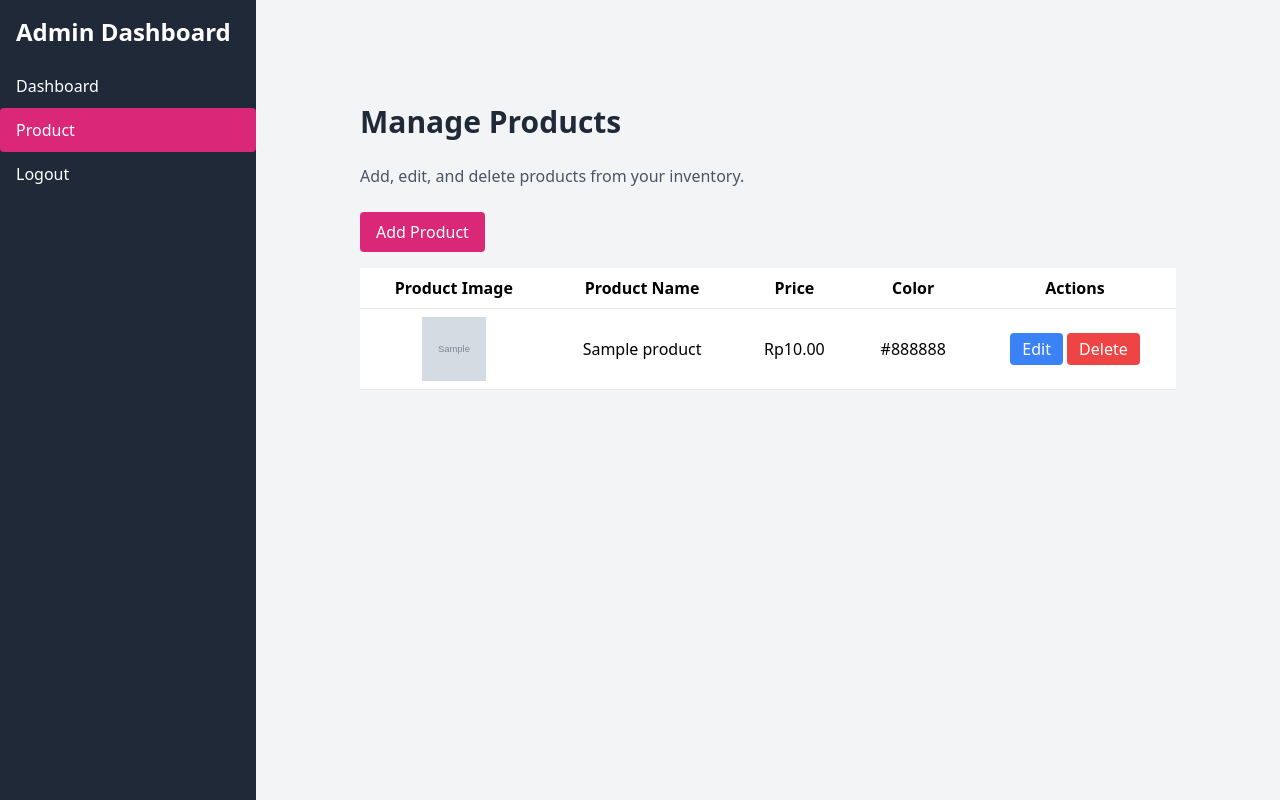
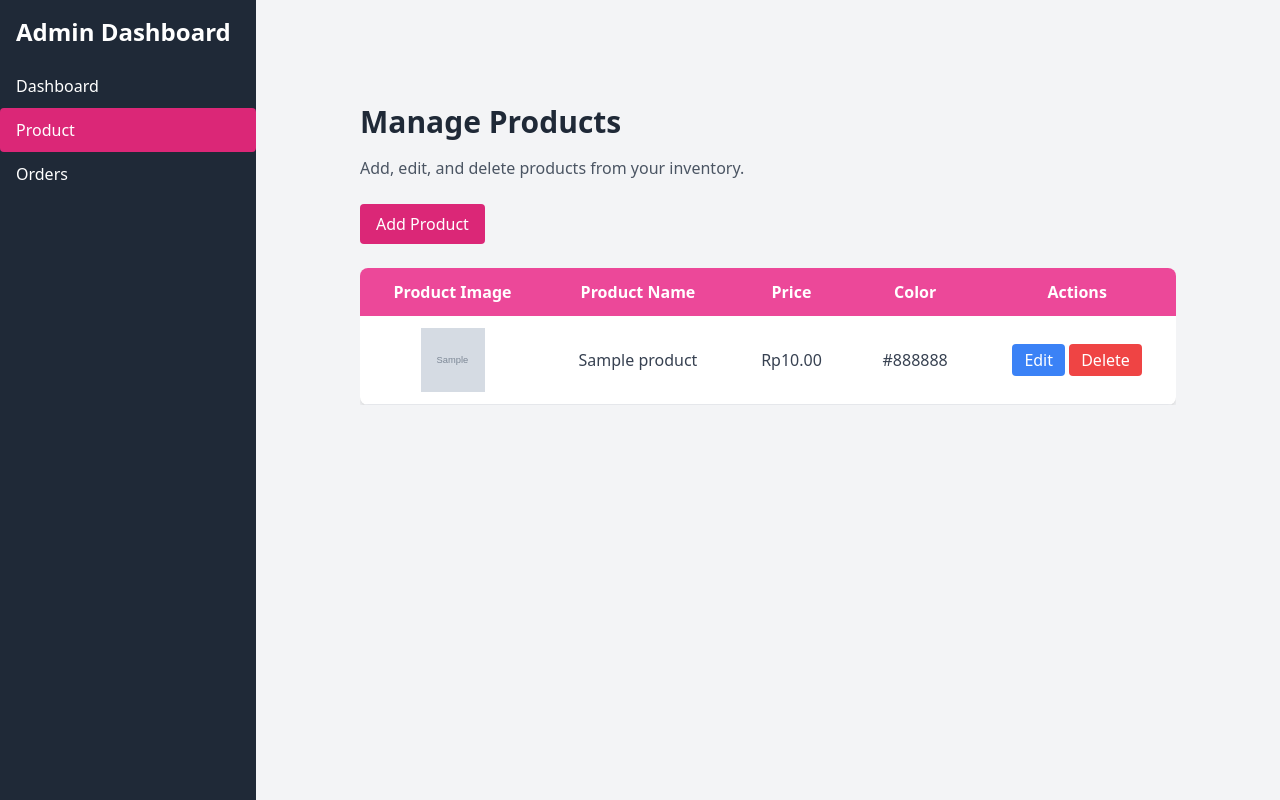
Before and after one commit to akwilapurba/KilaShop, a Flask app: page /admin/product in a window 1280 px wide. Run offline with Flask 3, Linux system fonts and the light colour scheme; the visitor is signed in with stand-in values (Sample User, id 1); grey boxes marked "Sample" are stand-in pictures; a database or web service that is not in the repository returns one stand-in record (values such as "Sample title"); some libraries are stand-ins or nearby versions.

Commit message:
Fix the admin dashboard and add the orders page

```diff
--- a/app.py
+++ b/app.py
@@ -153,6 +153,7 @@ def logout():
 
 
 @app.route('/products')
+@login_required
 def products():
     products = list(product_collection.find())  # Fetch all products from MongoDB
     return render_template('products.html', products=products)
@@ -185,7 +186,6 @@ def search():
         })
 
     return jsonify({'products': result})
-
 
 @app.route('/add_to_cart', methods=['POST'])
 def add_to_cart():
@@ -226,6 +226,7 @@ def remove_from_cart():
 
 
 @app.route('/cart')
+@login_required
 def view_cart():
     cart_items = session.get('cart', [])
 
@@ -240,12 +241,18 @@ def empty_cart():
 
 
 @app.route('/admin')
+@login_required
 def admin():
-    return render_template('admin/dashboard.html', current_page='dashboard')
+    total_products = product_collection.count_documents({})
+    total_orders = transaction_collection.count_documents({})
+    total_amount = sum(transaction['total_amount'] for transaction in transaction_collection.find({'status': 'capture'}))
+
+    return render_template('admin/dashboard.html', total_products=total_products, total_orders=total_orders, total_amount=total_amount, current_page='dashboard')
 
 
 # Route for adding a product
 @app.route('/admin/product', methods=['GET', 'POST'])
+@login_required
 def product():
     if request.method == 'POST':
         form = ProductForm(request.form)
@@ -333,6 +340,7 @@ def delete_product(product_id):
 
 
 @app.route('/checkout', methods=['POST'])
+@login_required
 def checkout():
     cart_items = session.get('cart', [])
     if not cart_items:
@@ -389,6 +397,7 @@ def checkout():
 
 
 @app.route('/transaction_status', methods=['POST'])
+@login_required
 def transaction_status():
     data = request.json
     order_id = data.get('order_id')
@@ -407,8 +416,16 @@ def transaction_status():
     return jsonify({'message': 'Transaction status updated successfully'})
 
 
-# End Route
+@app.route('/admin/orders')
+@login_required
+def orders():
+    transactions = list(transaction_collection.find())
+    user_map = {str(user['_id']): user['username'] for user in user_collection.find()}
 
+    for transaction in transactions:
+        transaction['username'] = user_map.get(str(transaction['user_id']), 'Unknown User')
+
+    return render_template('admin/orders.html', transactions=transactions, current_page='orders')
 
 if __name__ == '__main__':
     app.run(debug=True)
--- a/static/dist/css/out.css
+++ b/static/dist/css/out.css
@@ -775,20 +755,8 @@ video {
   margin-top: 2rem;
 }
 
-.-mt-10 {
-  margin-top: -2.5rem;
-}
-
-.mt-20 {
-  margin-top: 5rem;
-}
-
-.mb-20 {
-  margin-bottom: 5rem;
-}
-
-.mt-2 {
-  margin-top: 0.5rem;
+.mb-6 {
+  margin-bottom: 1.5rem;
 }
 
 .block {
--- a/templates/admin/edit_product.html
+++ b/templates/admin/edit_product.html
@@ -27,7 +27,7 @@
                 </div>
                 <div class="flex justify-end">
                     <button type="button" id="cancel-edit-btn" class="bg-gray-500 text-white py-2 px-4 rounded mr-2">Cancel</button>
-                    <button type="submit" class="bg-blue-600 text-white py-2 px-4 rounded">Save Changes</button>
+                    <button type="submit" class="bg-pink-600 text-white py-2 px-4 rounded">Save Changes</button>
                 </div>
             </form>
         </div>
--- a/templates/admin/products.html
+++ b/templates/admin/products.html
@@ -3,58 +3,46 @@
 {% block content %}
 <div class="flex-1 p-10">
     <div id="products-section" class="flex-1 p-10">
-            <h1 class="text-3xl font-semibold text-gray-800">Manage Products</h1>
-            <div class="mt-6">
-                <p class="text-gray-600">Add, edit, and delete products from your inventory.</p>
-                <div class="mt-6">
-                    <button id="add-product-btn" class="bg-pink-600 text-white py-2 px-4 rounded">Add Product</button>
-                    <table class="mt-4 min-w-full bg-white table-auto overflow-x-auto">
-                        <thead>
+        <h1 class="text-3xl font-semibold text-gray-800 mb-4">Manage Products</h1>
+        <p class="text-gray-600 mb-6">Add, edit, and delete products from your inventory.</p>
+        <button id="add-product-btn" class="bg-pink-600 text-white py-2 px-4 rounded mb-6">Add Product</button>
+        <div class="overflow-x-auto">
+            <table class="min-w-full bg-white rounded-lg shadow-md overflow-hidden">
+                <thead class="bg-pink-500 text-white">
                     <tr>
-                            <th class="py-2 px-4 border-b text-center">Product Image</th>
-                            <th class="py-2 px-4 border-b text-center">Product Name</th>
-                            <th class="py-2 px-4 border-b text-center">Price</th>
-                            <th class="py-2 px-4 border-b text-center">Color</th>
-                            <th class="py-2 px-4 border-b text-center">Actions</th>
+                        <th class="py-3 px-6 text-center">Product Image</th>
+                        <th class="py-3 px-6 text-center">Product Name</th>
+                        <th class="py-3 px-6 text-center">Price</th>
+                        <th class="py-3 px-6 text-center">Color</th>
+                        <th class="py-3 px-6 text-center">Actions</th>
                     </tr>
                 </thead>
-                        <tbody id="product-table-body">
+                <tbody class="text-gray-700">
                     {% for product in products %}
-                            <tr>
-                                <td class="py-2 px-4 border-b text-center">
-                                    <img src="{{ product.image_path }}" alt="{{ product.name }}"
-                                         class="h-16 w-16 object-cover mx-auto">
+                    <tr class="border-b">
+                        <td class="py-3 px-6 text-center">
+                            <img src="{{ product.image_path }}" alt="{{ product.name }}" class="h-16 w-16 object-cover mx-auto">
                         </td>
-                                <td class="py-2 px-4 border-b text-center">{{ product.name }}</td>
-                                <td class="py-2 px-4 border-b text-center"
-                                    id="price-{{ product._id }}">{{ "Rp{:,.2f}".format(product.price) }}</td>
-                                <td class="py-2 px-4 border-b text-center">{{ product.color }}</td>
-                                <td class="py-2 px-4 border-b text-center">
-                                    <button class="bg-blue-500 text-white py-1 px-3 rounded hover:bg-blue-600 focus:outline-none"
-                                            onclick="editProduct('{{ product._id }}')">Edit
-                                    </button>
-
+                        <td class="py-3 px-6 text-center">{{ product.name }}</td>
+                        <td class="py-3 px-6 text-center">{{ "Rp{:,.2f}".format(product.price) }}</td>
+                        <td class="py-3 px-6 text-center">{{ product.color }}</td>
+                        <td class="py-3 px-6 text-center">
+                            <button class="bg-blue-500 text-white py-1 px-3 rounded hover:bg-blue-600 focus:outline-none" onclick="editProduct('{{ product._id }}')">Edit</button>
                             <button class="bg-red-500 text-white py-1 px-3 rounded hover:bg-red-600 focus:outline-none"
-                                            onclick="deleteProduct('{{ product._id }}')">Delete
-                                    </button>
+                            onclick="deleteProduct('{{ product._id }}')">Delete</button>
                         </td>
-
                     </tr>
                     {% endfor %}
                 </tbody>
             </table>
         </div>
     </div>
-        </div>
-
 
     <!-- Modal for adding a new product -->
-        <div id="add-product-modal"
-             class="fixed inset-0 flex items-center justify-center bg-black bg-opacity-50 hidden">
+    <div id="add-product-modal" class="fixed inset-0 flex items-center justify-center bg-black bg-opacity-50 hidden">
         <div class="bg-white p-6 rounded shadow-lg">
             <h2 class="text-2xl font-semibold mb-4">Add New Product</h2>
-                <form method="POST" action="{{ url_for('product') }}" enctype="multipart/form-data"
-                      id="add-product-form">
+            <form method="POST" action="{{ url_for('product') }}" enctype="multipart/form-data" id="add-product-form">
                 {{ form.hidden_tag() }}
                 <div class="mb-4">
                     {{ form.name.label(class="block text-gray-700") }}
@@ -76,9 +64,7 @@
                     {{ form.image(class="w-full px-4 py-2 border rounded", required=True, accept="image/*") }}
                 </div>
                 <div class="flex justify-end">
-                        <button type="button" id="cancel-btn" class="bg-gray-500 text-white py-2 px-4 rounded mr-2">
-                            Cancel
-                        </button>
+                    <button type="button" id="cancel-btn" class="bg-gray-500 text-white py-2 px-4 rounded mr-2">Cancel</button>
                     <button type="submit" class="bg-pink-600 text-white py-2 px-4 rounded">Add Product</button>
                 </div>
             </form>
@@ -86,6 +72,7 @@
     </div>
 </div>
 {% endblock %}
+
 
 {% block scripts %}
     <script>
@@ -146,17 +133,13 @@
         }
 
         // Function to handle deleting a product
-        function deleteProduct(productId) {
+        async function deleteProduct(productId) {
             if (confirm('Are you sure you want to delete this product?')) {
-                fetch(`/admin/product/delete/${productId}`, {
+                try {
+                    const response = await fetch(`/admin/product/delete/${productId}`, {
                         method: 'DELETE'
-                })
-                    .then(response => {
-                        if (!response.ok) {
-                            throw new Error('Failed to delete product');
-                        }
-                        // Optional: Handle success message or update UI
-                        console.log('Product deleted successfully');
+                    });
+                    if (response.ok) {
                         // Notify user with SweetAlert
                         Swal.fire({
                             icon: 'success',
@@ -165,17 +148,20 @@
                             showConfirmButton: false,
                             timer: 1500
                         });
-                        fetchProductList(); // Define this function to fetch and update product list
-                    })
-                    .catch(error => {
+                        // Remove the deleted product from the UI
+                        document.querySelector(`button[onclick="deleteProduct('${productId}')"]`).closest('tr').remove();
+                    } else {
+                        throw new Error('Failed to delete product');
+                    }
+                } catch (error) {
                     console.error('Error deleting product:', error.message);
-                        // Optional: Display error message to the user
+                    // Display error message to the user
                     Swal.fire({
                         icon: 'error',
                         title: 'Oops...',
                         text: 'Failed to delete product',
                     });
-                    });
+                }
             }
         }
 
--- a/templates/index.html
+++ b/templates/index.html
@@ -29,6 +29,12 @@
                     <div class="swiper-slide w-full">
                         <video class="w-full" loop autoplay muted>
                             <source src="static/video/petal_20221004_212703.mp4" type="video/mp4">
+                            Your browser does not support the video tag.
+                        </video>
+                    </div>
+                    <div class="swiper-slide w-full">
+                        <video class="w-full" loop autoplay muted>
+                            <source src="static/video/fashion.mp4" type="video/mp4">
                             Your browser does not support the video tag.
                         </video>
                     </div>
--- a/templates/ui/admin/base.html
+++ b/templates/ui/admin/base.html
@@ -24,8 +24,8 @@
                 <li class="p-4 block py-2.5 px-4 rounded transition duration-200 hover:bg-pink-600 hover:text-white {{ 'bg-pink-600' if current_page == 'product' else '' }}">
                     <a href="{{ url_for('product') }}">Product</a>
                 </li>
-                <li class="p-4 block py-2.5 px-4 rounded transition duration-200 hover:bg-pink-600 hover:text-white">
-                    <a href="{{ url_for('logout') }}">Logout</a>
+                <li class="p-4 block py-2.5 px-4 rounded transition duration-200 hover:bg-pink-600 hover:text-white {{ 'bg-pink-600' if current_page == 'category' else '' }}">
+                    <a href="{{ url_for('orders') }}">Orders</a>
                 </li>
             </ul>
         </nav>
```
Also changed, not shown: other parts of static/dist/css/out.css (+21 -65 lines), templates/admin/dashboard.html (+7 -3 lines), templates/admin/orders.html (added, +34 -0 lines), templates/components/navbar.html (+23 -6 lines), 1 other file. Lines whose indentation alone changed are shown as unchanged.
